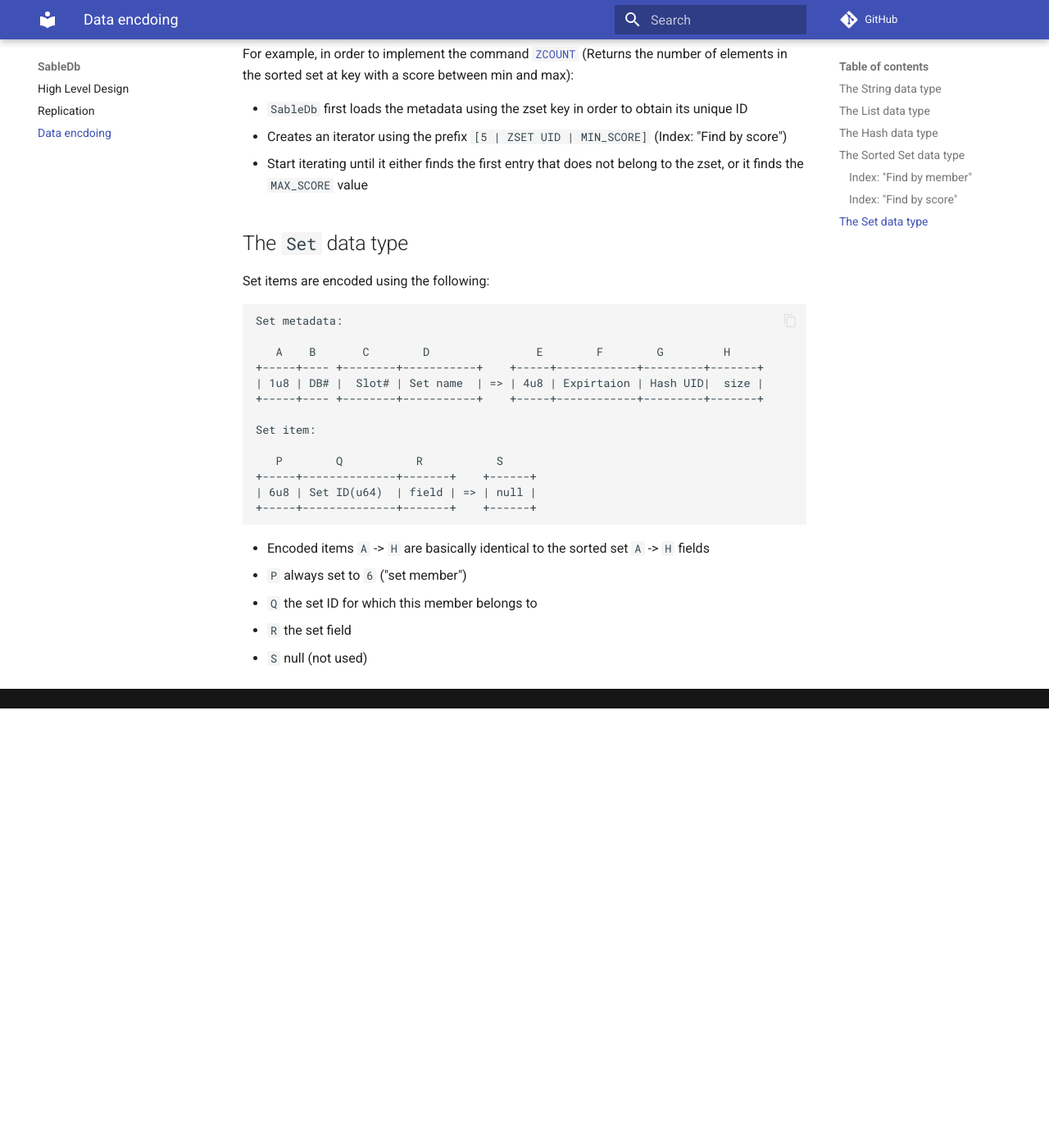
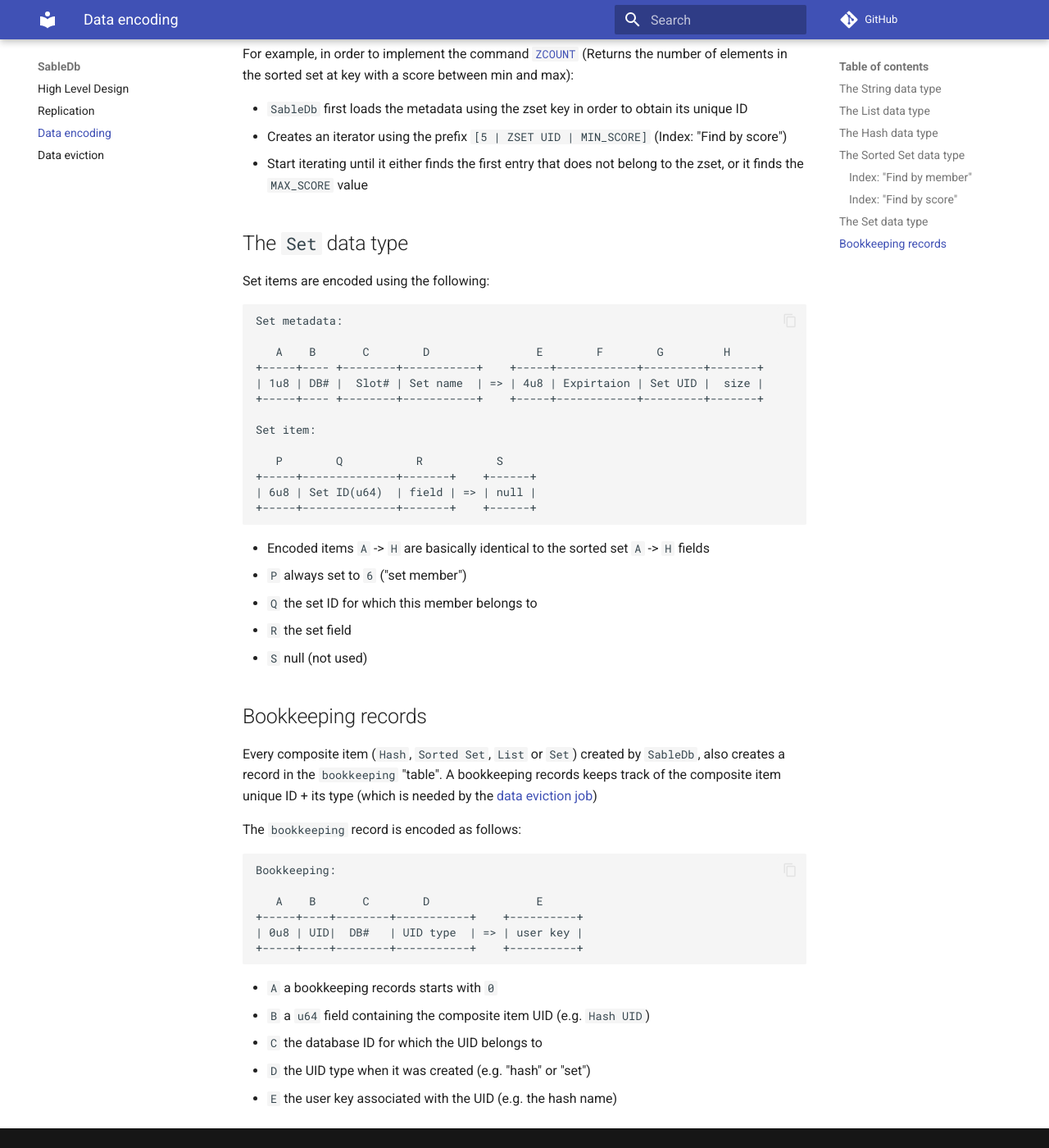
Before and after one commit to sabledb-io/sabledb, an MkDocs documentation site: the page built from docs/design/data-encoding.md, in a window 1280 px wide and 1400 px high, scrolled down 4891 px. Shown: the whole window at 82% size. Built offline with MkDocs 1.6.1 and Material for MkDocs 9.7.7, drawn with Linux system fonts in a browser that asks for light colours; comment, search, counter and statistics services are not loaded; before the commit the page ends 5755 px from its top, so only the background shows below that.

Commit message:
Documented eviction strategy in SableDb

````diff
--- a/docs/design/data-encoding.md
+++ b/docs/design/data-encoding.md
@@ -215,7 +215,7 @@
 
    A    B       C        D                E        F        G         H
 +-----+---- +--------+-----------+    +-----+------------+---------+-------+
-| 1u8 | DB# |  Slot# | Set name  | => | 4u8 | Expirtaion | Hash UID|  size |
+| 1u8 | DB# |  Slot# | Set name  | => | 4u8 | Expirtaion | Set UID |  size |
 +-----+---- +--------+-----------+    +-----+------------+---------+-------+
 
 Set item:
@@ -234,4 +234,28 @@
 - `S` null (not used)
 
 
+## Bookkeeping records
+
+Every composite item (`Hash`, `Sorted Set`, `List` or `Set`) created by `SableDb`, also creates a record in the `bookkeeping` "table".
+A bookkeeping records keeps track of the composite item unique ID + its type (which is needed by the [data eviction job][2])
+
+The `bookkeeping` record is encoded as follows:
+
+```
+
+Bookkeeping:
+
+   A    B       C        D                E
++-----+----+--------+-----------+    +----------+
+| 0u8 | UID|  DB#   | UID type  | => | user key |
++-----+----+--------+-----------+    +----------+
+```
+
+- `A` a bookkeeping records starts with `0`
+- `B` a `u64` field containing the composite item UID (e.g. `Hash UID`)
+- `C` the database ID for which the UID belongs to
+- `D` the UID type when it was created (e.g. "hash" or "set")
+- `E` the user key associated with the UID (e.g. the hash name)
+
  [1]: https://redis.io/docs/latest/commands/zcount/
+ [2]: /design/eviction/#composite-item-has-been-overwritten
--- a/mkdocs.yml
+++ b/mkdocs.yml
@@ -7,7 +7,8 @@
 nav:
     - High Level Design: design/overview.md
     - Replication: design/replication.md
-    - Data encdoing: design/data-encoding.md
+    - Data encoding: design/data-encoding.md
+    - Data eviction: design/eviction.md
 
 theme:
   name: material
````
Also changed, not shown: docs/design/eviction.md (added, +47 -0 lines).
